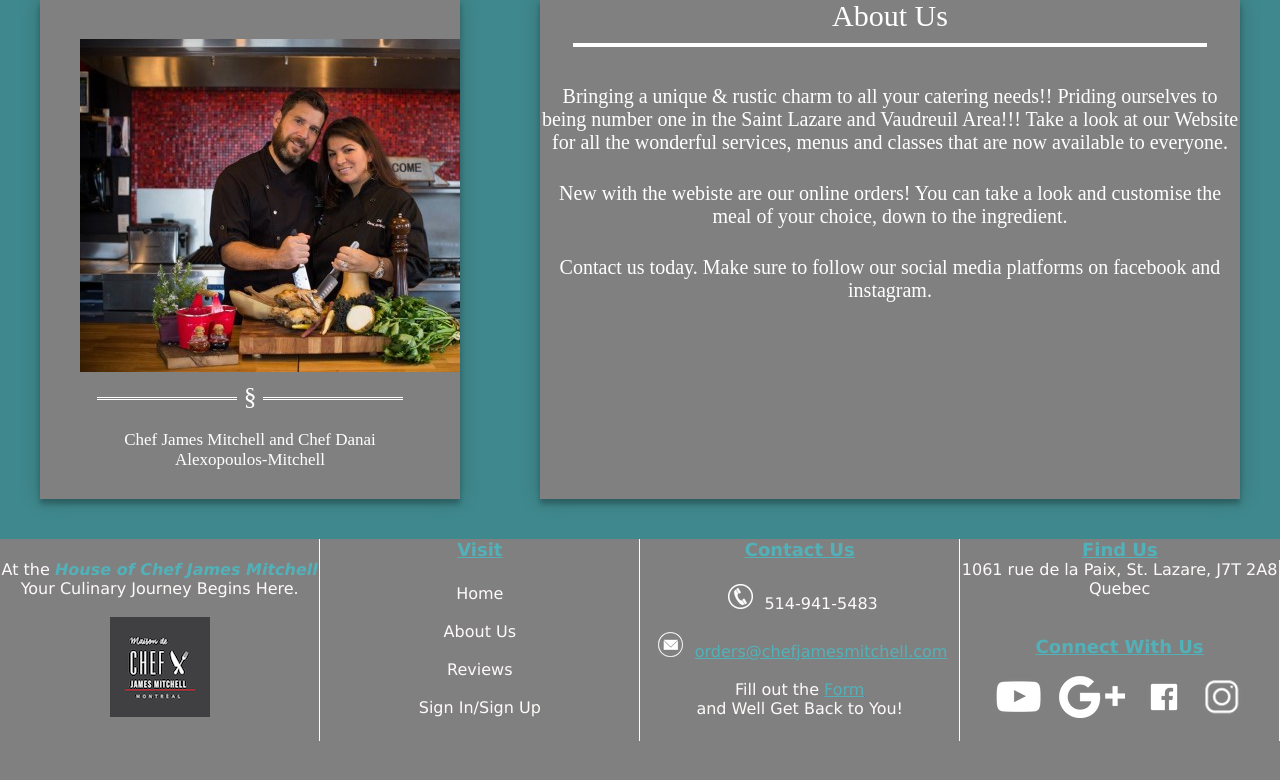
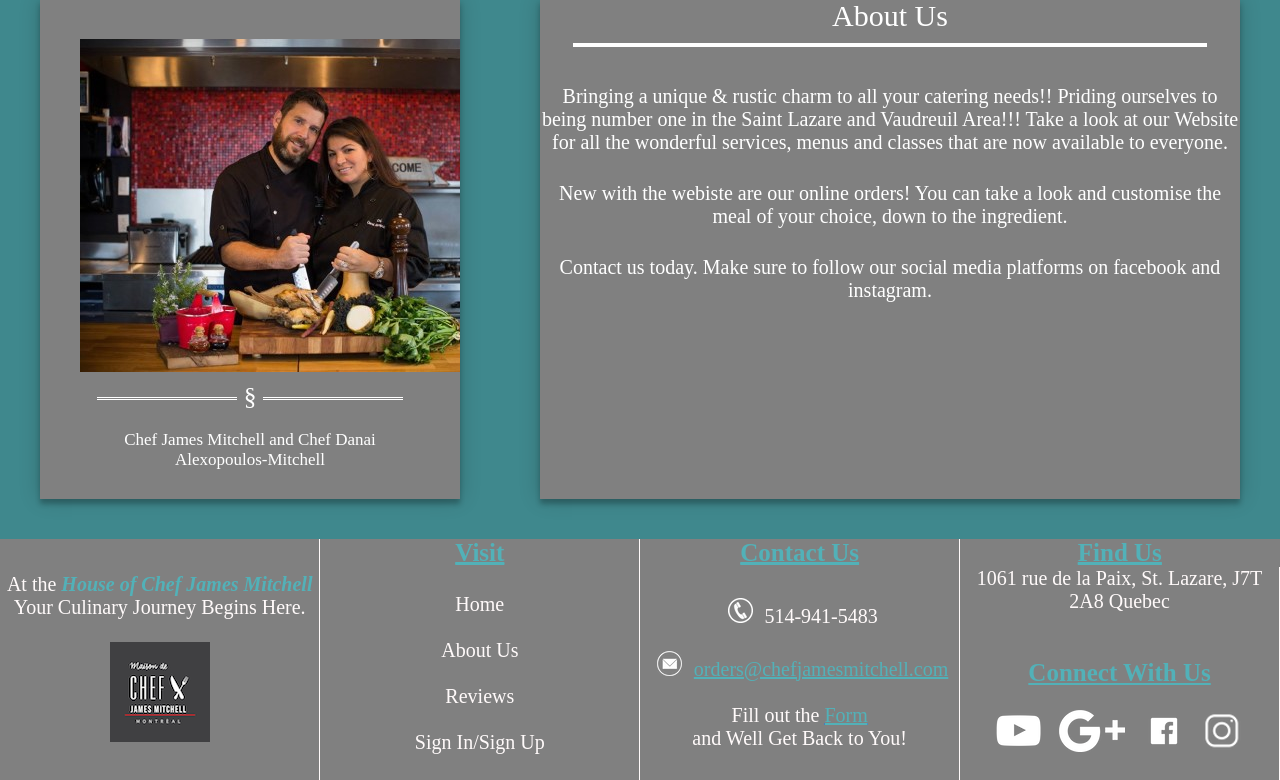
Before and after one commit to saladenicoise/soen-287-br6, a PHP site: page /aboutUs/aboutUs.php in a window 1280 px wide. Shown: the part 95-875 px from the top of the page. Before the commit the page ends 836 px from the top, so only its background shows below. Run offline with PHP 8.4, Linux system fonts and the light colour scheme.

Commit message:
Fixed some footer styling

```diff
--- a/footer/footer.css
+++ b/footer/footer.css
@@ -1,9 +1,8 @@
 
-/* set default height to all pages at 100% to handle shorter pages */
 html{
     height: 100%;
 }
-/*using flex display and column direction, minimum height of body at 100% make footer stick to the bottom of the page  */
+
 body{
     display: flex;
     flex-direction: column;
@@ -11,7 +10,8 @@ body{
 }
 footer{
     color: snow;
-    font-family: Verdana, Geneva, Tahoma, sans-serif;
+    font-family: 'Alike';
+    font-size: 1.25em;
     margin-top: auto;
 
     }
@@ -48,7 +48,7 @@ td.footer {
     color: #52b1b8;
     text-decoration:underline;
     text-decoration-color:#52b1b8;
-    font-size: large;
+    font-size: 1em;
     border-right: 1px;
     border-right-color: snow;
     border-right-style: solid;
@@ -64,8 +64,8 @@ a.footer{color: snow; text-decoration: none;}
 
 #span2{color: #52b1b8;
     font-weight: bolder;
-    font-size: large;
     text-decoration: underline;
+    font-size: 1.25em;
 }
 
 span.span3 {
--- a/footer/footer.php
+++ b/footer/footer.php
@@ -9,7 +9,7 @@
                         <img  src = ../footer/footerimages/Logo2.png> </img> </a>
                 </td>
 
-                <th id = "thfooter">Visit</th>
+                <th id = "thfooter"> <span id = "span2"> Visit </span> </th>
 
                 <th id = "thfooter">
                     <a class = "footer" id = "span2" href = "../contactUs/contactUs.php"> Contact Us </a>
```
